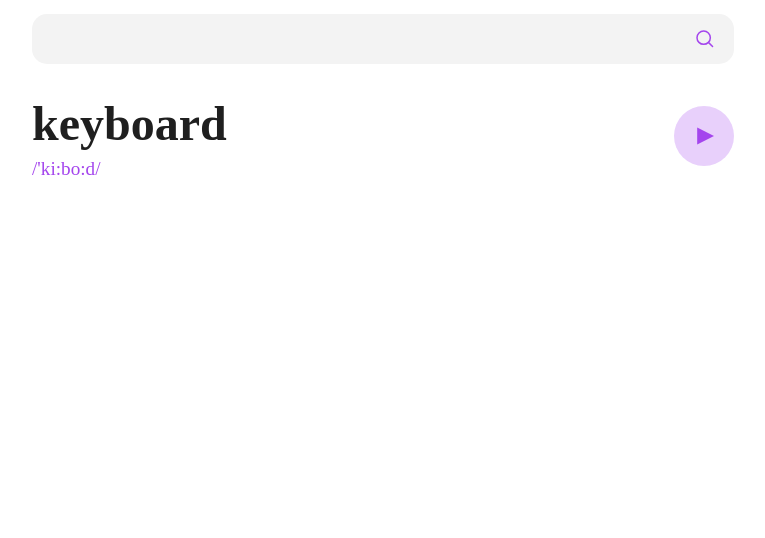
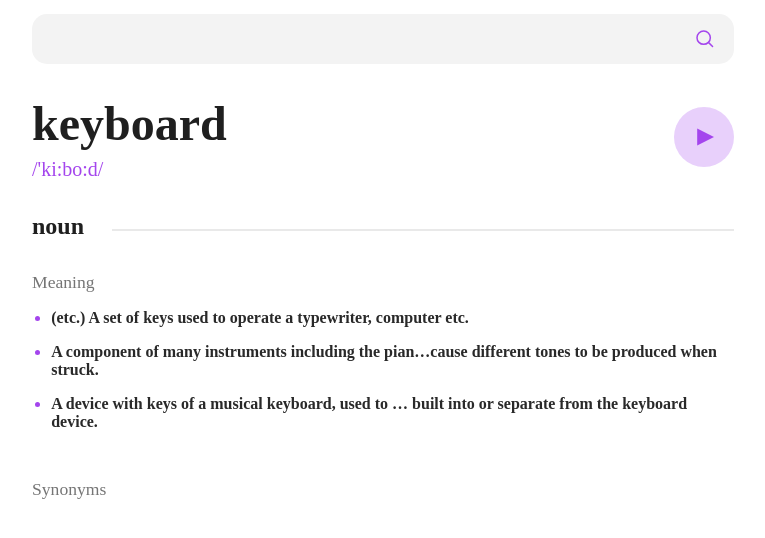
Before and after one commit to jasonbanboa/dictionary, a website built with Vite: page index.html in a window 1280 px wide. Shown: the part 108-646 px from the top of the page, without its empty margins (257-1022 px from the left). Built offline with nearby package versions, Linux system fonts and the light colour scheme.

Commit message:
basic styles

```diff
--- a/index.html
+++ b/index.html
@@ -45,7 +45,18 @@
 
         <section class="meanings">
           <article class="meaning">
-
+            <div class="part-of-speech flex rel">noun</div>
+            <p class="decorator">Meaning</p>
+            <ul class="definfitions">
+              <li>(etc.) A set of keys used to operate a typewriter, computer etc.</li>
+              <li>A component of many instruments including the pian…cause different tones to be produced when struck.</li>
+              <li>A device with keys of a musical keyboard, used to … built into or separate from the keyboard device.</li>
+            </ul>
+            <article class="synonyms flex">
+              <div class="decorator">Synonyms</div>
+              <div class="synonyms-list">
+              </div>
+            </article>
           </article>
         </section>
       </main>
--- a/src/style.css
+++ b/src/style.css
@@ -6,6 +6,7 @@
 }
 
 button {border: none; background-color: transparent; outline: none; border: none; cursor: pointer;}
+li::marker { color: var(--primary);}
 
 .flex { display: flex; }
 .gap-1 { gap: 1rem; }
@@ -25,7 +26,7 @@ body.light-theme {
   --white: #fff;
   --primary: #a445ed;
   --high-contrast: #1F1F1F;
-  --mid-contrast: #3A3A3A;
+  --mid-contrast: #292929;
   --low-contrast: #E9E9E9;
   --lowest-contrast: #f3f3f3;
   /* --mid-contrast:  */
@@ -108,6 +109,7 @@ main form input {
   outline: none;
   height: 50px;
   padding-left: 20px;
+  padding-right: 50px;
 }
 main form .abs {
   right: 20px;
@@ -121,10 +123,11 @@ main .search-word-head {
 }
 main .search-word-head h2 {
   font-size: 3rem;
+  word-break: break-all;
   margin-bottom: 7px;
 }
 main .search-word-head .pronunciation {
-  font-size: 1.2rem;
+  font-size: 1.25rem;
 }
 main .search-word-head .audio {
   cursor: pointer;
@@ -134,6 +137,41 @@ main .search-word-head .audio svg {
   height: 60px;
 }
 
-/* @media (max-width: 750px) {
-  #app {width: 100%;}
-} */
+main .meaning {
+  margin-top: 2rem;
+}
+main .meaning .part-of-speech {
+  font-weight: bold;
+  font-size: 1.5rem;
+  color: var(--high-contrast);
+}
+main .meaning .part-of-speech::before {
+  position: absolute;
+  content: '';
+  background-color: var(--low-contrast);
+  right: 0;
+  left: 5rem;
+  top: 50%;
+  transform: translateY(100%);
+  height: 2px;
+}
+main .meaning .decorator {
+  color: var(--grey);
+  margin-top: 2rem;
+  margin-bottom: 1rem;
+  font-size: 1.1rem;
+}
+main .meaning .definfitions {
+  color: var(--mid-contrast);
+  font-weight: 500;
+}
+main .meaning .definfitions > li {
+  color: var(--mid-contrast);
+  font-weight: 600;
+  margin-bottom: 1rem;
+  margin-left: 1.2rem;
+}
+
+@media (max-width: 275px) {
+  #app {padding: 3rem 10px;}
+}
```
